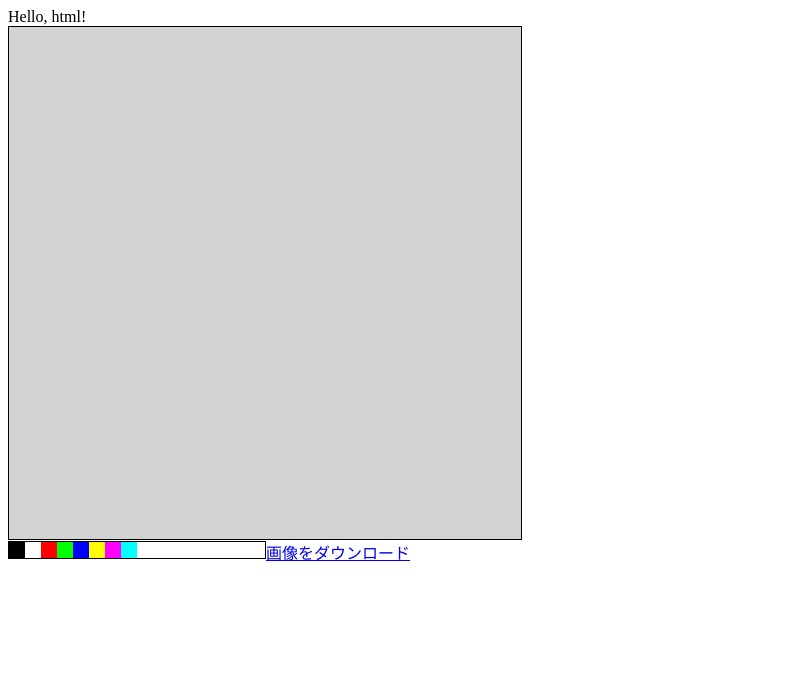
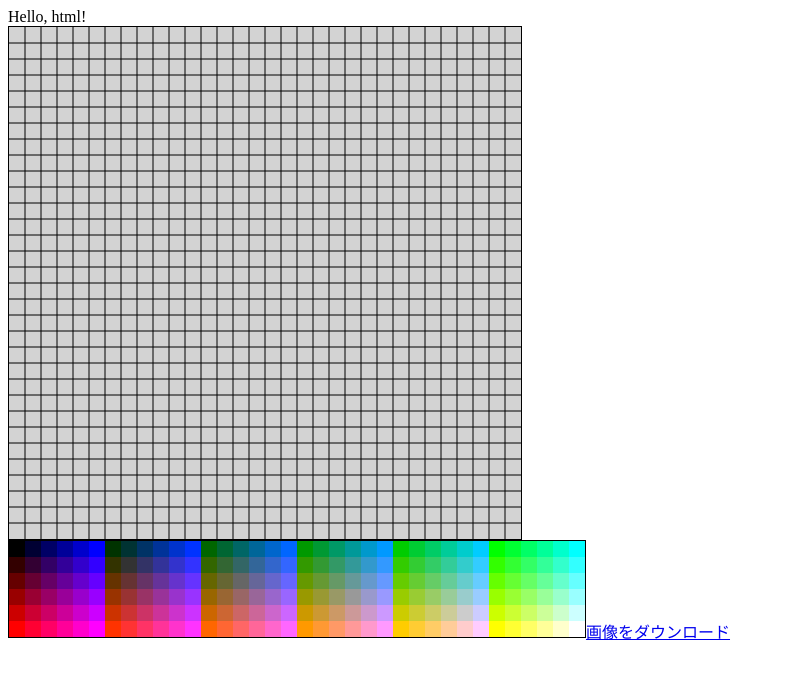
Before and after one commit to natootoki/dotE, a plain HTML site: page index.html in a window 1280 px wide. Shown: the whole page, without its empty margins (0-785 px from the left). Drawn offline with Linux system fonts and the light colour scheme.

Commit message:
palette expansion

```diff
--- a/index.html
+++ b/index.html
@@ -5,4 +5,4 @@ Hello, html!
 
 <canvas id="myCanvas" width="512" height="512" style="border:1px solid #000;"></canvas>
 <br>
-<canvas id="palette" width="256" height="16" style="border:1px solid #000;"></canvas>
+<canvas id="palette" width="576" height="96" style="border:1px solid #000;"></canvas>
--- a/index.js
+++ b/index.js
@@ -6,7 +6,16 @@ let clickY = 0;
 
 let magnification_rate = 16
 
-let colors = ["000000", "FFFFFF", "FF0000", "00FF00", "0000FF", "FFFF00", "FF00FF", "00FFFF"]
+let color_num = ["00", "33", "66", "99", "CC", "FF"]
+
+let colors = []
+
+let palette_w = 36
+let parette_h = 6
+
+for (let i = 0; i < color_num.length**3; i++) {
+    colors.push(color_num[Math.floor(i/6/6%6)]+color_num[Math.floor(i/6%6)]+color_num[i%6])
+}
 
 document.addEventListener("DOMContentLoaded", function () {
     var canvas = document.getElementById("myCanvas");
@@ -18,6 +27,24 @@ document.addEventListener("DOMContentLoaded", function () {
         // 背景色を設定
         context.fillStyle = "lightgray"; // 背景色を設定
         context.fillRect(0, 0, canvas.width, canvas.height); // Canvas全体に描画
+
+        for(var i=1;i<32;i++){
+            context.beginPath();
+            context.moveTo(i*16, 0); // x座標: 50, y座標: 50
+            context.lineTo(i*16, 512); // x座標: 200, y座標: 100
+            context.strokeStyle = 'black'; // 線の色
+            context.lineWidth = 1; // 線の太さ
+            context.stroke();
+            context.closePath();
+
+            context.beginPath();
+            context.moveTo(0, i*16); // x座標: 50, y座標: 50
+            context.lineTo(512, i*16); // x座標: 200, y座標: 100
+            context.strokeStyle = 'black'; // 線の色
+            context.lineWidth = 1; // 線の太さ
+            context.stroke();
+            context.closePath();
+        }
 
         var dataURL = canvas.toDataURL(); // Canvasの内容を画像データURLに変換
 
@@ -95,7 +122,7 @@ document.addEventListener("DOMContentLoaded", function () {
             const y = event.clientY - rect.top;
             clickX = Math.floor(x);
             clickY = Math.floor(y);
-            const color = Math.floor(clickX/16) + Math.floor(clickY/16)*16
+            const color = Math.floor(clickX/magnification_rate) + Math.floor(clickY/magnification_rate)*palette_w
             currentColor = "#"+colors[color]
 
         });
@@ -127,23 +154,23 @@ document.addEventListener("DOMContentLoaded", function () {
 
             // 色を変更して再描画
             palette_context.fillStyle = color;
-            palette_context.fillRect(x, y, 16, 16);
+            palette_context.fillRect(x, y, magnification_rate, magnification_rate);
 
         }
 
-        for (let i = 0; i < colors.length; i++) {
-            paletteColor(i*16, 0, "#"+colors[i]);
+        for (let i = 0; i < color_num.length**3; i++) {
+            paletteColor(i%palette_w*magnification_rate, Math.floor(i/palette_w)*magnification_rate, "#"+colors[i]);
         }
 
         function getRandomColor() {
             const letters = '0123456789ABCDEF';
             let color = '#';
             for (let i = 0; i < 6; i++) {
-                color += letters[Math.floor(Math.random() * 16)];
+                color += letters[Math.floor(Math.random() * magnification_rate)];
             }
             return color;
         }
 
-        let currentColor = getRandomColor();
+        let currentColor = "#000000";
     }
 });
```
